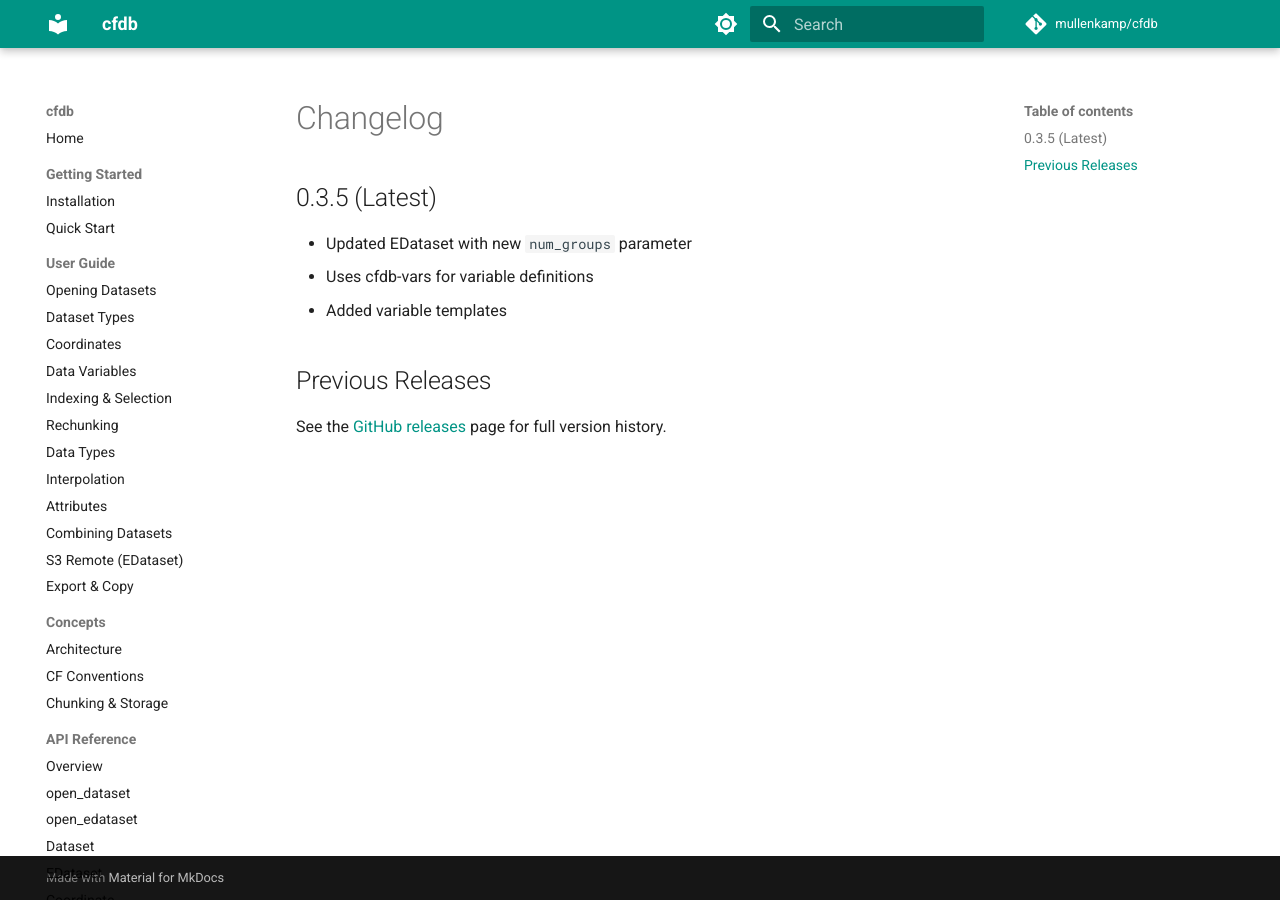
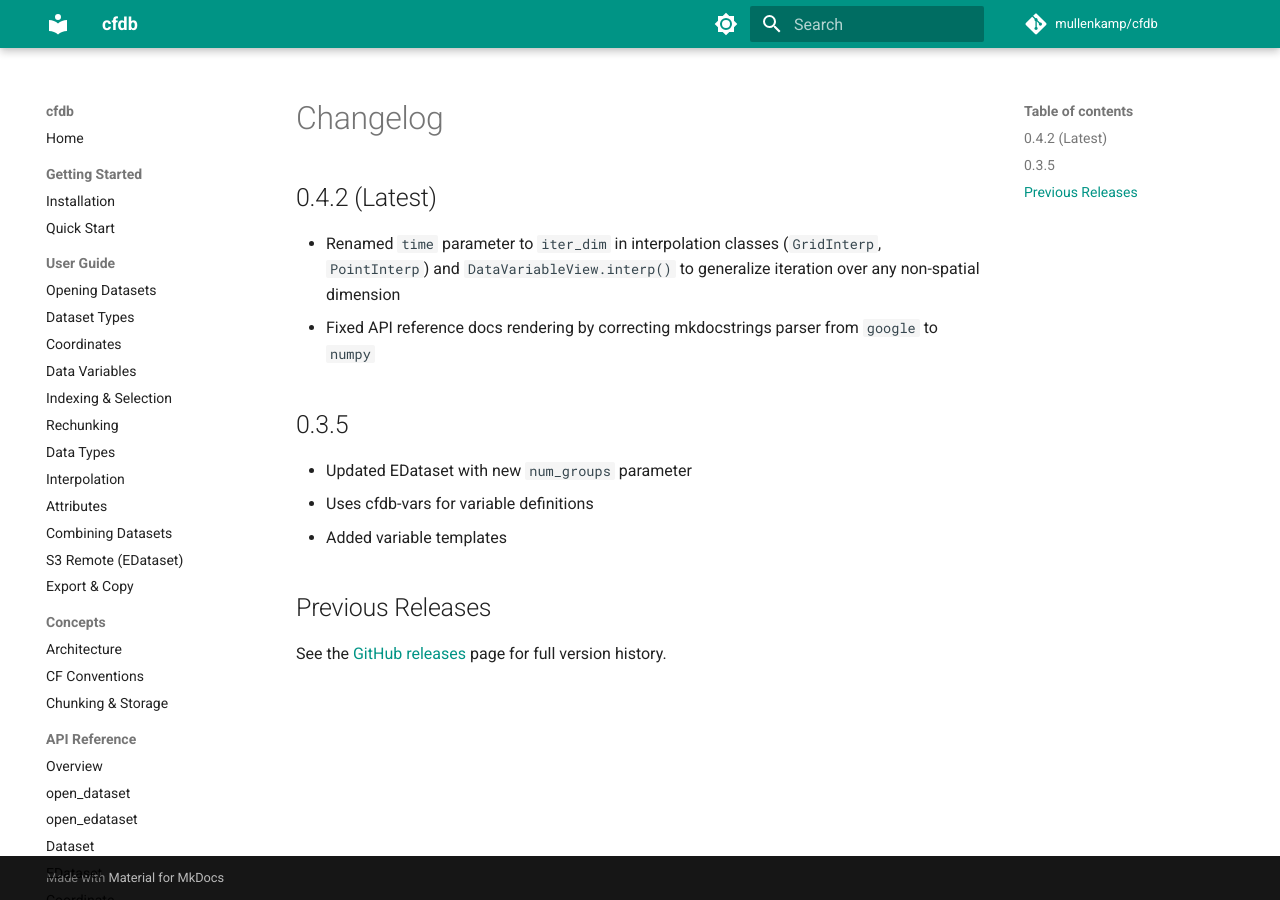
Before and after one commit to mullenkamp/cfdb, an MkDocs documentation site: the page built from docs/changelog.md, in a window 1280 px wide. Built offline with MkDocs 1.6.1 and Material for MkDocs 9.7.7, drawn with Linux system fonts in a browser that asks for light colours; comment, search, counter and statistics services are not loaded.

Commit message:
updated docs

```diff
--- a/docs/changelog.md
+++ b/docs/changelog.md
@@ -1,6 +1,11 @@
 # Changelog
 
-## 0.3.5 (Latest)
+## 0.4.2 (Latest)
+
+- Renamed `time` parameter to `iter_dim` in interpolation classes (`GridInterp`, `PointInterp`) and `DataVariableView.interp()` to generalize iteration over any non-spatial dimension
+- Fixed API reference docs rendering by correcting mkdocstrings parser from `google` to `numpy`
+
+## 0.3.5
 
 - Updated EDataset with new `num_groups` parameter
 - Uses cfdb-vars for variable definitions
--- a/mkdocs.yml
+++ b/mkdocs.yml
@@ -59,7 +59,7 @@ plugins:
                     - https://docs.python.org/3.10/objects.inv
                     - https://numpy.org/doc/stable/objects.inv
                 options:
-                    docstring_style: google
+                    docstring_style: numpy
                     show_root_heading: true
                     show_source: false
                     show_if_no_docstring: false
```
